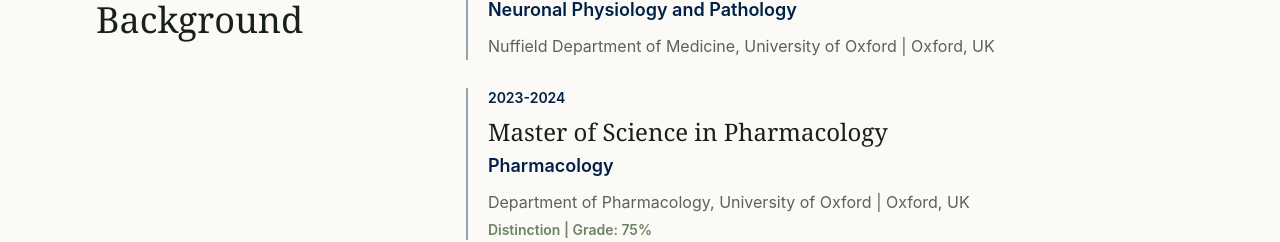
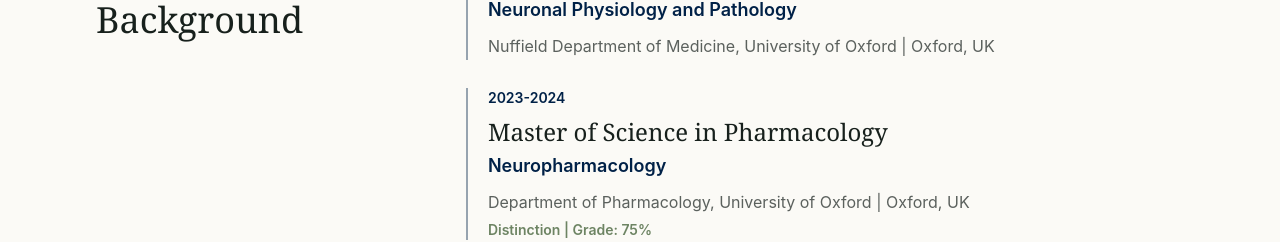
Before and after one commit to KKZZ999/kaixin-academic-website, a Next.js app: page / in a window 1280 px wide. Shown: the part 1026-1268 px from the top of the page. Built offline with nearby package versions, Linux system fonts and the light colour scheme.

Commit message:
Update MSc field to neuropharmacology

```diff
--- a/data/site-content.ts
+++ b/data/site-content.ts
@@ -27,7 +27,7 @@
     {
       years: "2023-2024",
       degree: "Master of Science in Pharmacology",
-      field: "Pharmacology",
+      field: "Neuropharmacology",
       institution: "Department of Pharmacology, University of Oxford",
       location: "Oxford, UK",
       detail: "Distinction | Grade: 75%"
```
